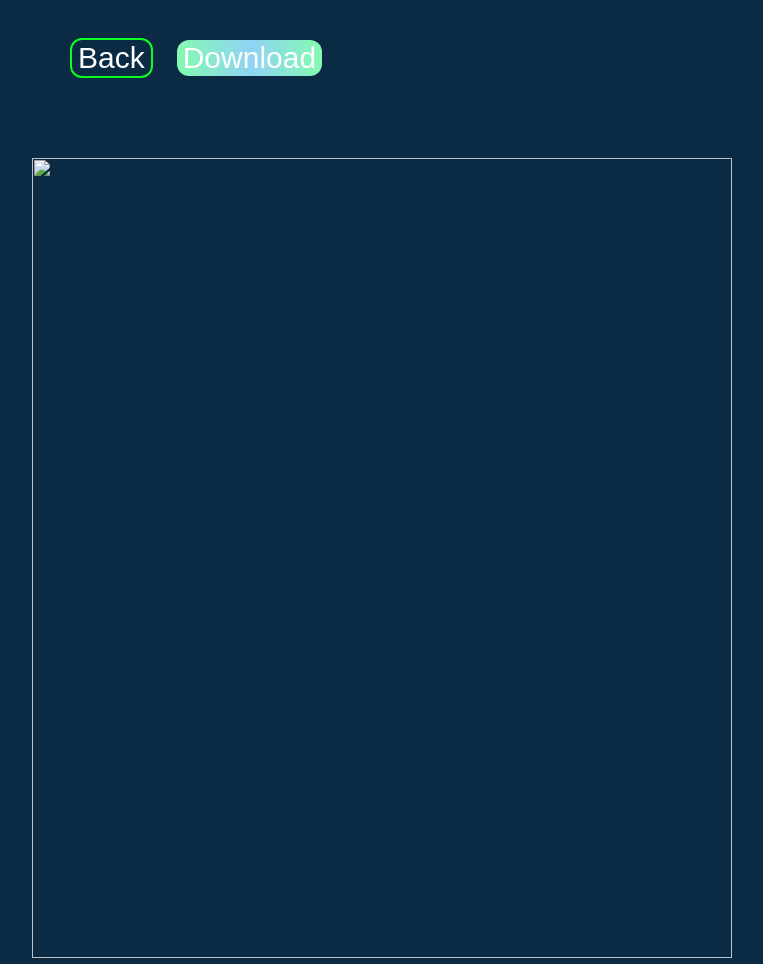
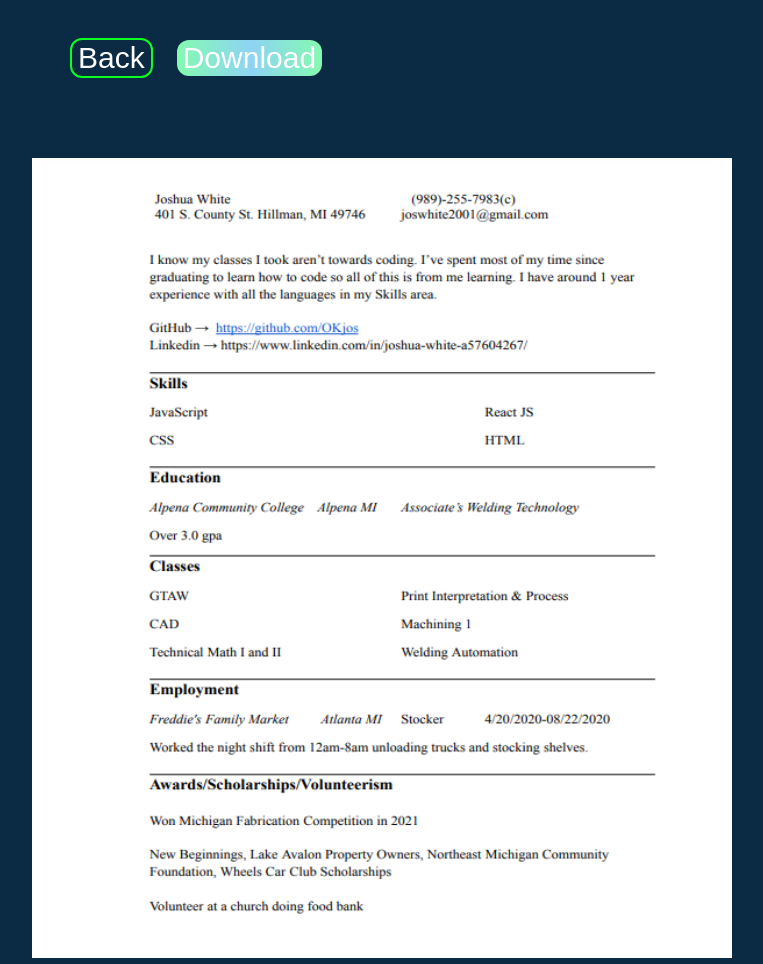
Before and after one commit to OKjos/ResumeWeb, a plain HTML site: page index.html in a window 1280 px wide. Shown: the whole page, without its empty margins (258-1021 px from the left). Drawn offline with Linux system fonts and the light colour scheme.

Commit message:
Update index.html

```diff
--- a/index.html
+++ b/index.html
@@ -17,7 +17,7 @@
     </div>
     <div class="container">
         <a href="CodingResume.pdf" download>
-            <img class="ResumeImg" src="../ResumePg/ResumeImg.png">
+            <img class="ResumeImg" src="ResumeImg.png">
         </a>
     </div>
     <script src="Resume.js"></script>
```
